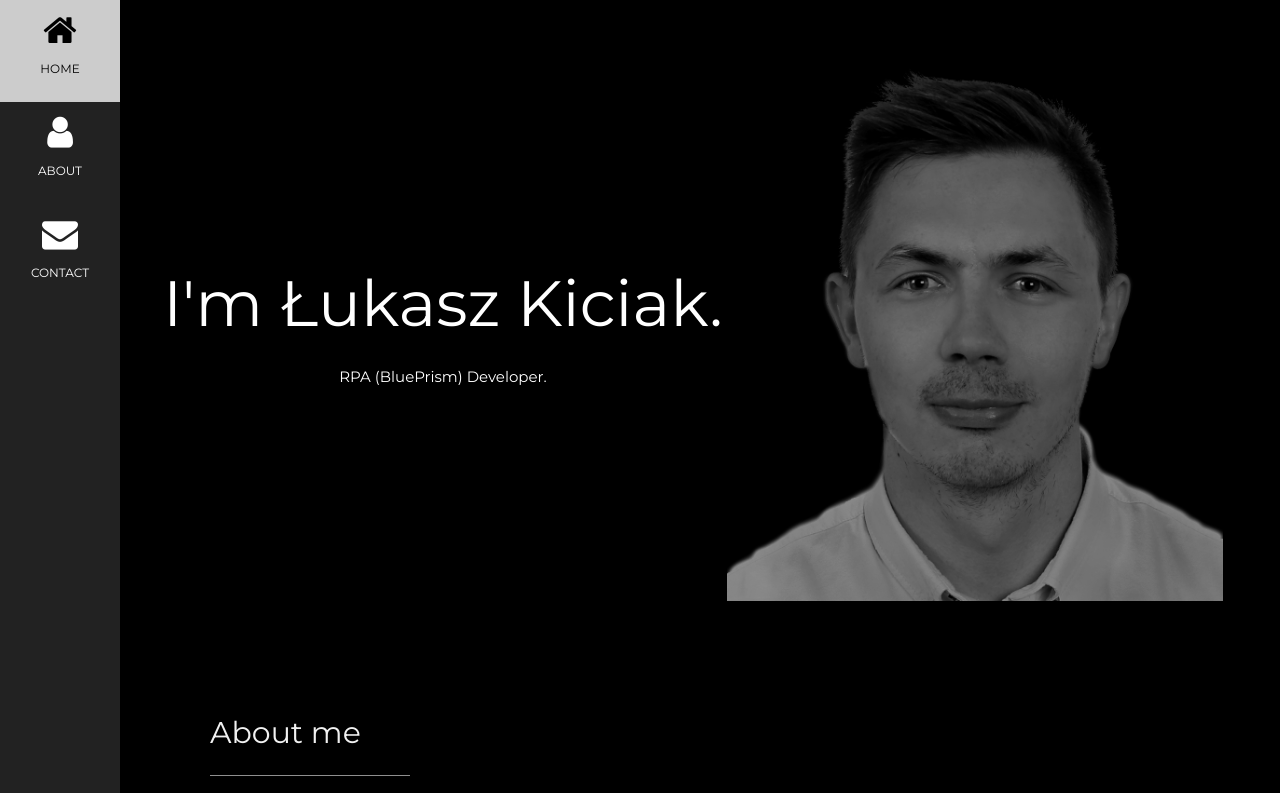
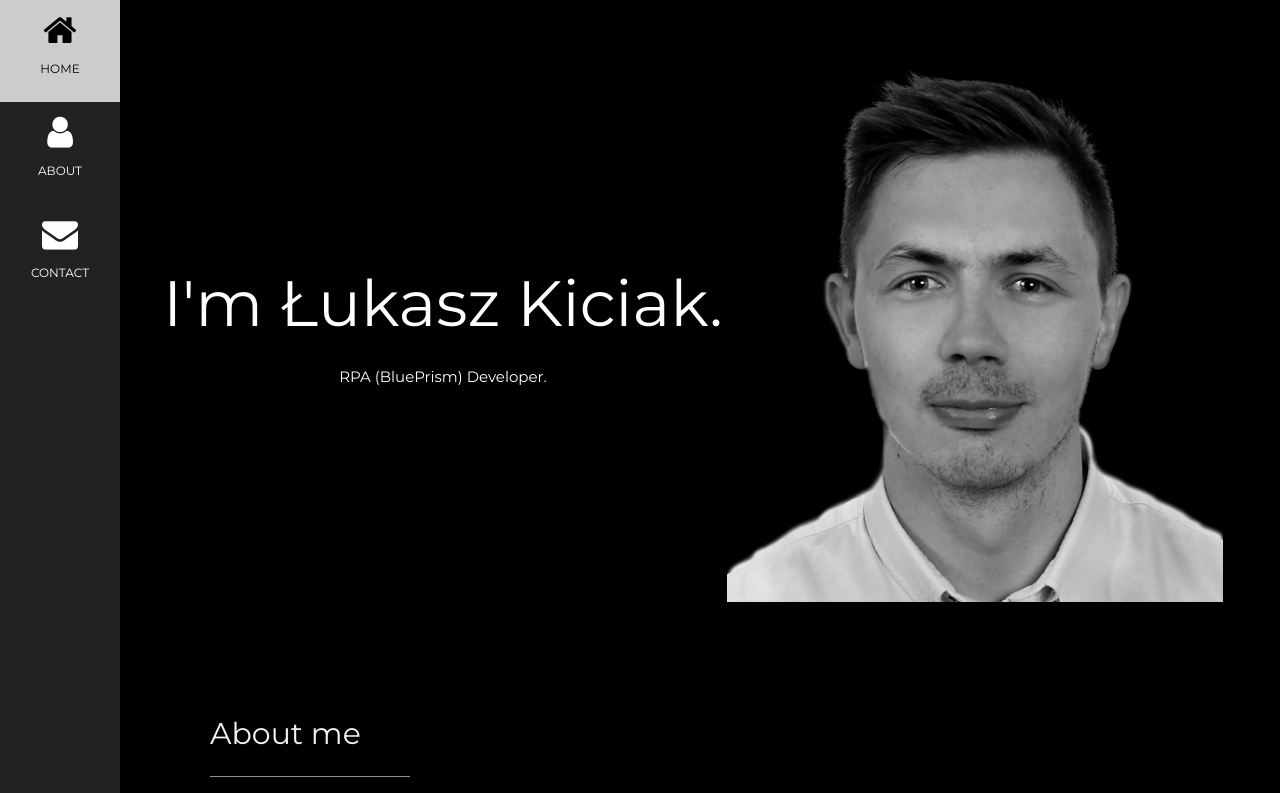
Before and after one commit to lkiciak/aboutMe, a plain HTML site: page index.html in a window 1280 px wide. Shown: the top 793 px of the page. Drawn offline with nearby package versions, Linux system fonts and the light colour scheme.

Commit message:
Update index.html

```diff
--- a/index.html
+++ b/index.html
@@ -54,7 +54,7 @@ body, h1,h2,h3,h4,h5,h6 {font-family: "Montserrat", sans-serif}
     <h1 class="w3-jumbo"><span class="w3-hide-small">I'm</span> Łukasz Kiciak.</h1>
     <p>RPA (BluePrism) Developer.</p>
     </td>
-    <td><img src="https://github.com/lkiciak/aboutMe/blob/master/me.png" alt="picture" class="w3-image; w3-opacity" width="496" height="554">
+    <td><img src="https://github.com/lkiciak/aboutMe/blob/master/me.png" alt="picture" class="w3-image" width="496" height="554">
     </td>
     </tr></table>
   </header>
```
